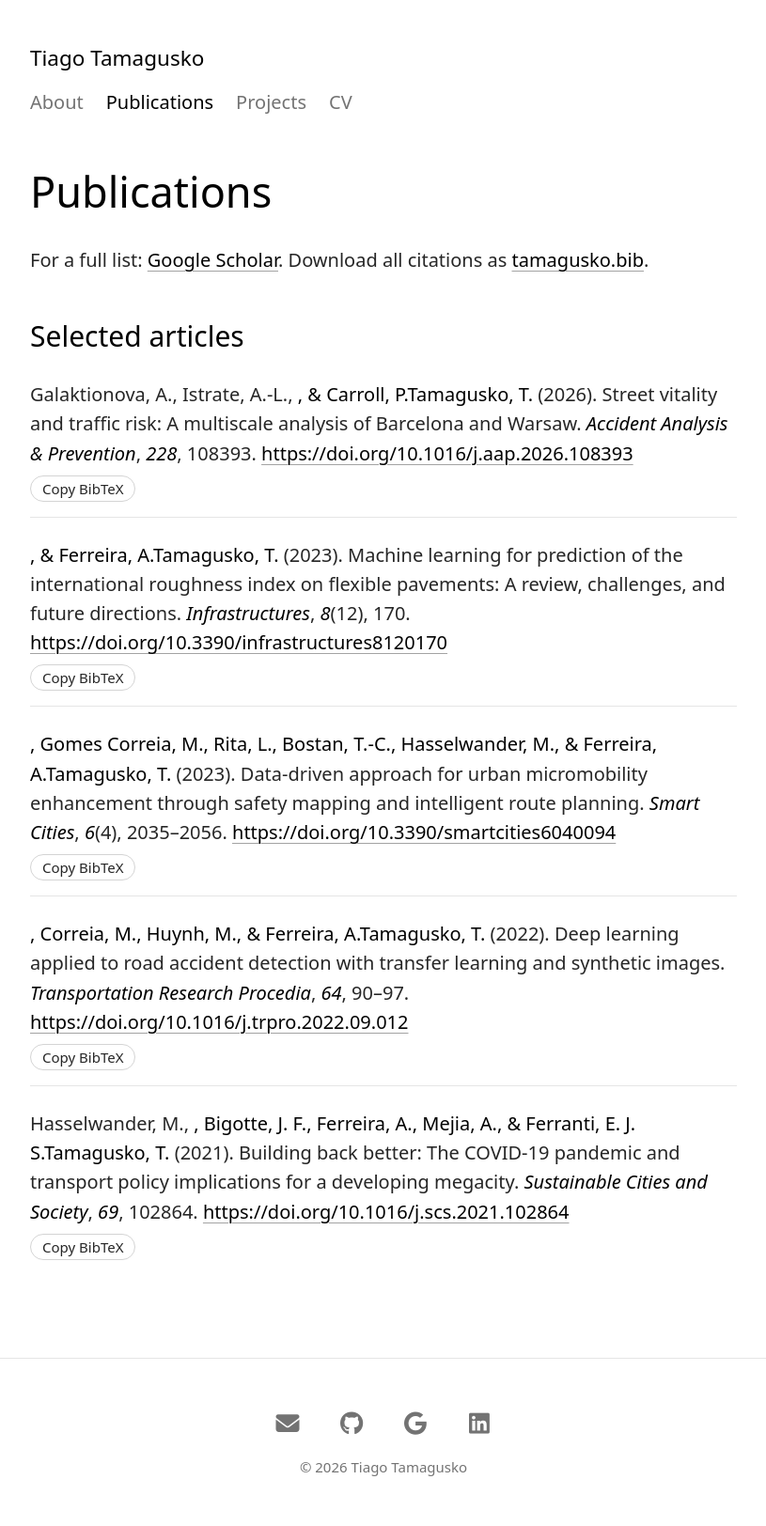
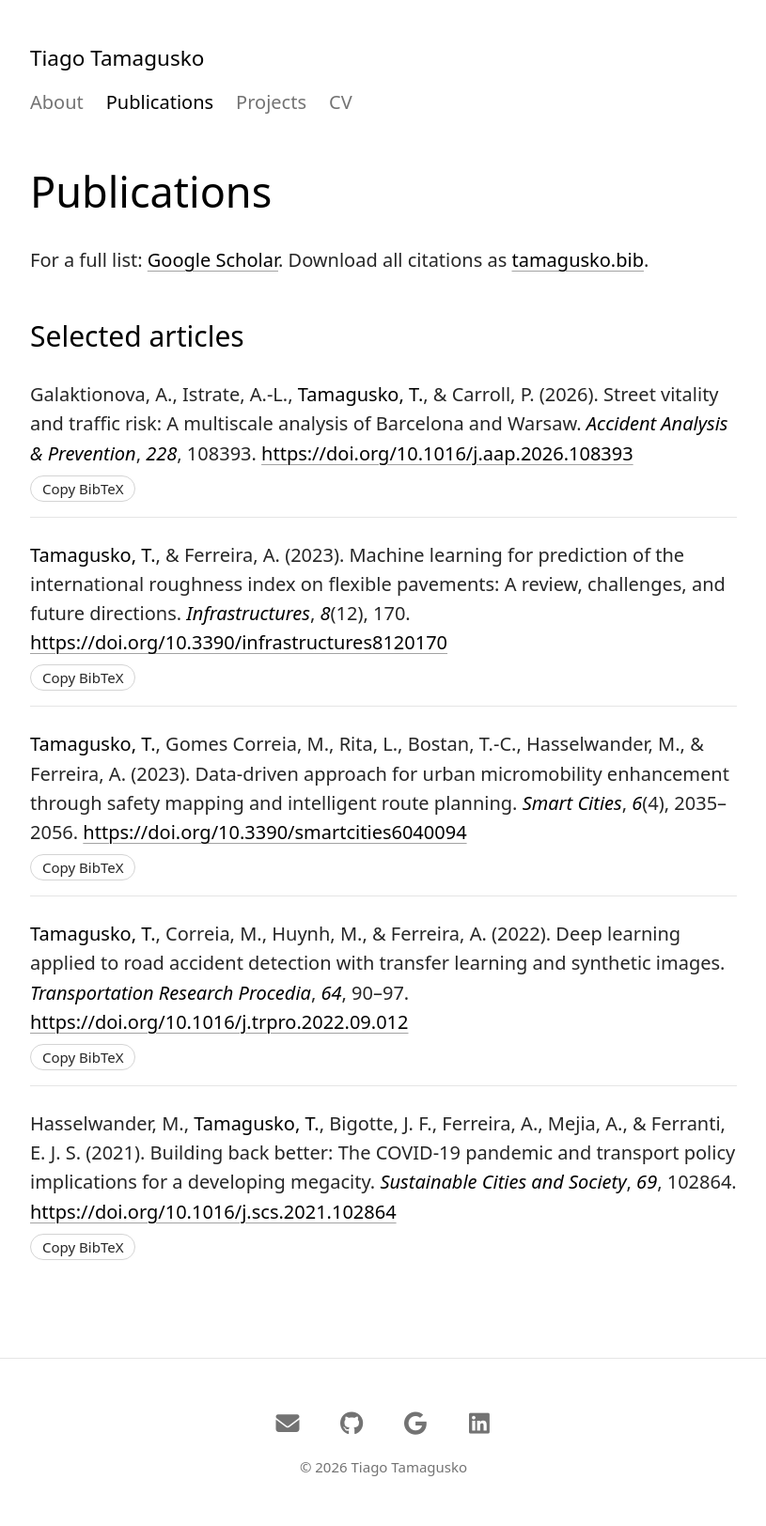
Before and after one commit to tamagusko/tamagusko.github.io, a Jekyll site: the page built from publications.md, in a window 1280 px wide. Shown: the whole page at 94% size, without its empty margins (232-1047 px from the left). Built offline with Jekyll 4.4.1, drawn with Linux system fonts in a browser that asks for light colours.

Commit message:
fix: correct strong highlight replacement in publications template
Previous template chained replace + append incorrectly, deleting the
highlighted author from its position and appending the wrapped name to
the end of the string. Use Liquid capture to build the replacement
once and substitute in place.

Co-Authored-By: Claude Opus 4.7 (1M context) <noreply@anthropic.com>

```diff
--- a/publications.md
+++ b/publications.md
@@ -16,7 +16,8 @@ title: Publications
   {% else %}
     {% assign authors_html = entry.authors %}
     {% if entry.highlight %}
-      {% assign authors_html = entry.authors | replace: entry.highlight, '<strong>' | append: entry.highlight | append: '</strong>' %}
+      {% capture _replacement %}<strong>{{ entry.highlight }}</strong>{% endcapture %}
+      {% assign authors_html = entry.authors | replace: entry.highlight, _replacement %}
     {% endif %}
     <li class="pub" id="{{ entry.key }}">
       <p class="pub-line">
```
